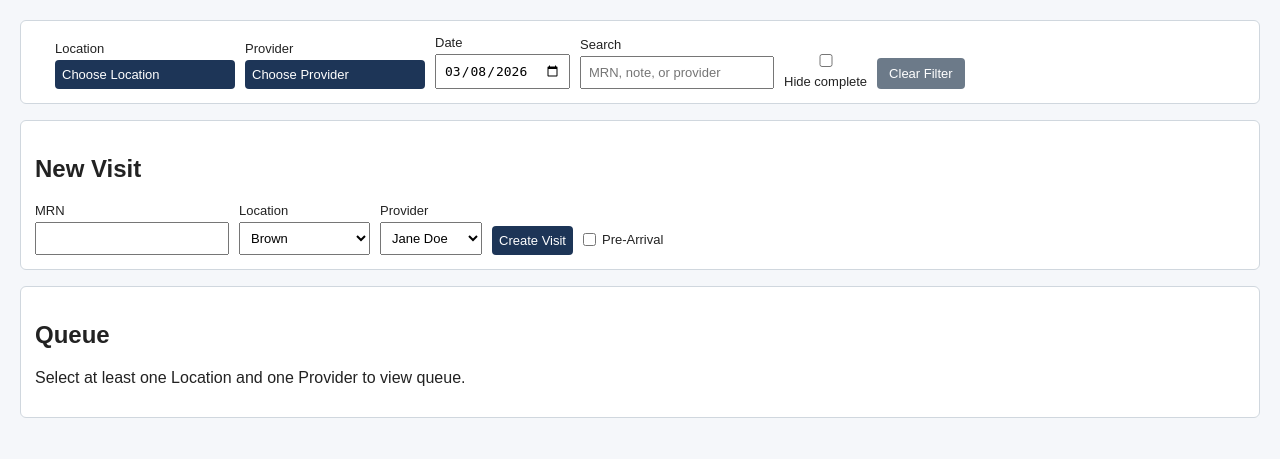
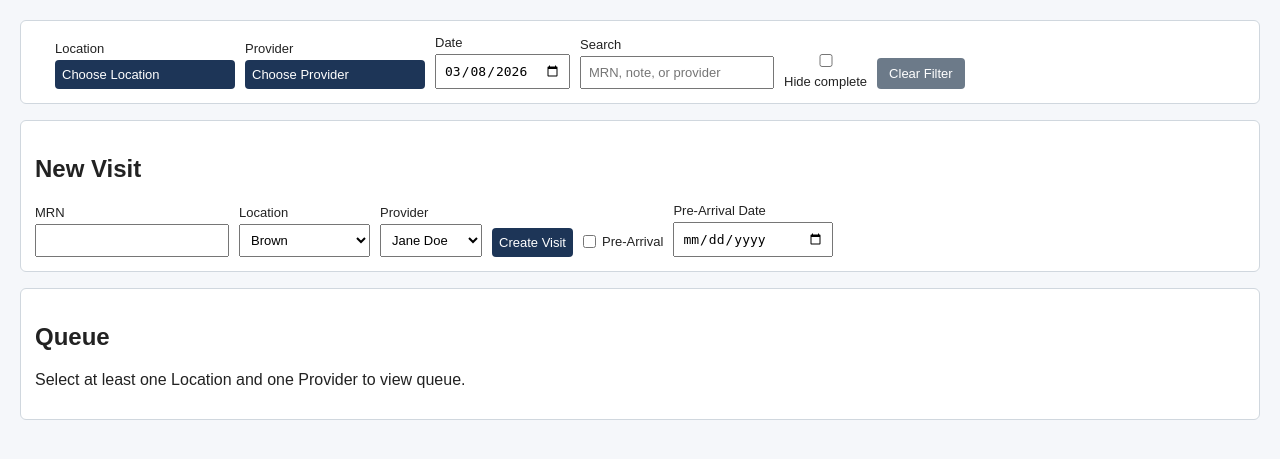
Before and after one commit to TangoOscarTango/Ncf-PtWait, a FastAPI app: page /dashboard in a window 1280 px wide. Shown: the part 100-559 px from the top of the page. Run offline with FastAPI, Linux system fonts and the light colour scheme; the visitor is signed in with stand-in values (Sample User, id 1).

Commit message:
Add selectable date for pre-arrival visits

```diff
--- a/app/main.py
+++ b/app/main.py
@@ -1,4 +1,4 @@
-from datetime import date, datetime
+from datetime import date, datetime, timedelta
 from io import BytesIO
 from urllib.parse import urlencode
 
@@ -481,6 +481,7 @@ def create_visit(
     search: str | None = Form(default=None),
     hide_complete: bool = Form(default=False),
     pre_arrival: bool = Form(default=False),
+    pre_arrival_date: str | None = Form(default=None),
     location_filter_applied: bool = Form(default=False),
     provider_filter_applied: bool = Form(default=False),
     db: Session = Depends(get_db),
@@ -512,9 +513,10 @@ def create_visit(
         )
 
     created_at = datetime.now()
-    if pre_arrival and visit_date:
+    if pre_arrival:
+        scheduled_date_value = pre_arrival_date or (date.today() + timedelta(days=1)).strftime("%Y-%m-%d")
         try:
-            scheduled_date = datetime.strptime(visit_date, "%Y-%m-%d").date()
+            scheduled_date = datetime.strptime(scheduled_date_value, "%Y-%m-%d").date()
             created_at = datetime.combine(scheduled_date, created_at.time())
         except ValueError:
             pass
--- a/static/styles.css
+++ b/static/styles.css
@@ -27,3 +27,4 @@ th { background: #eef2f7; }
 .mini-form input { width: 120px; }
 .inline-check { flex-direction: row; align-items: center; gap: 6px; min-height: 31px; }
 .inline-check input { margin: 0; }
+.pre-arrival-date { min-width: 160px; }
--- a/templates/dashboard.html
+++ b/templates/dashboard.html
@@ -74,8 +74,11 @@
     </label>
     <button type="submit">Create Visit</button>
     <label class="inline-check">
-      <input type="checkbox" name="pre_arrival" value="true" />
+      <input type="checkbox" name="pre_arrival" id="new-visit-pre-arrival" value="true" />
       Pre-Arrival
+    </label>
+    <label class="pre-arrival-date" id="pre-arrival-date-wrap" hidden>Pre-Arrival Date
+      <input type="date" name="pre_arrival_date" id="pre-arrival-date" />
     </label>
   </form>
 </section>
@@ -173,6 +176,9 @@
     const searchInput = document.getElementById("filter-search");
     const hideCompleteInput = document.getElementById("filter-hide-complete");
     const visitDateInput = document.getElementById("filter-visit-date");
+    const preArrivalCheckbox = document.getElementById("new-visit-pre-arrival");
+    const preArrivalDateWrap = document.getElementById("pre-arrival-date-wrap");
+    const preArrivalDateInput = document.getElementById("pre-arrival-date");
     const openLocationButton = document.getElementById("open-location-picker");
     const openProviderButton = document.getElementById("open-provider-picker");
     let activePickerWindow = null;
@@ -185,6 +191,26 @@
       return;
     }
     let searchDebounce = null;
+
+    function tomorrowIsoDate() {
+      const tomorrow = new Date();
+      tomorrow.setDate(tomorrow.getDate() + 1);
+      const year = tomorrow.getFullYear();
+      const month = String(tomorrow.getMonth() + 1).padStart(2, "0");
+      const day = String(tomorrow.getDate()).padStart(2, "0");
+      return `${year}-${month}-${day}`;
+    }
+
+    function syncPreArrivalDate() {
+      if (!preArrivalCheckbox || !preArrivalDateWrap || !preArrivalDateInput) {
+        return;
+      }
+      const enabled = preArrivalCheckbox.checked;
+      preArrivalDateWrap.hidden = !enabled;
+      if (enabled && !preArrivalDateInput.value) {
+        preArrivalDateInput.value = tomorrowIsoDate();
+      }
+    }
 
     function escapeHtml(value) {
       return String(value)
@@ -312,6 +338,11 @@
       openPickerWindow("provider", "Choose Provider", providerOptions, selectedProviderIds);
     });
 
+    if (preArrivalCheckbox) {
+      preArrivalCheckbox.addEventListener("change", syncPreArrivalDate);
+      syncPreArrivalDate();
+    }
+
     visitDateInput.addEventListener("change", () => form.requestSubmit());
     hideCompleteInput.addEventListener("change", () => form.requestSubmit());
     searchInput.addEventListener("input", () => {
```
